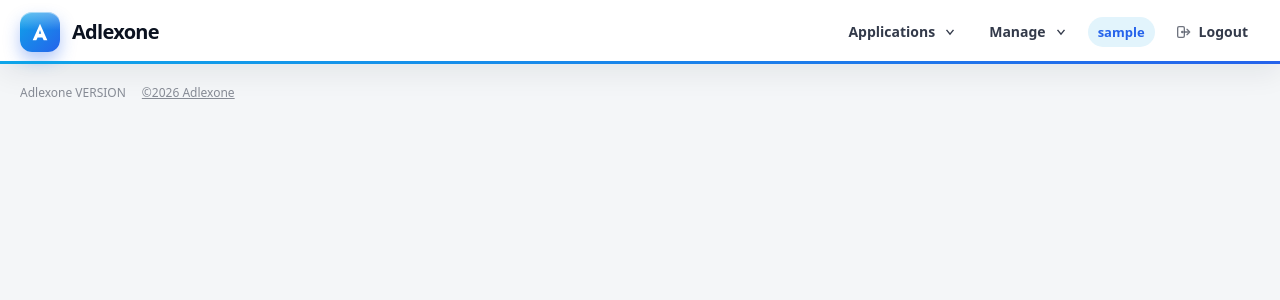
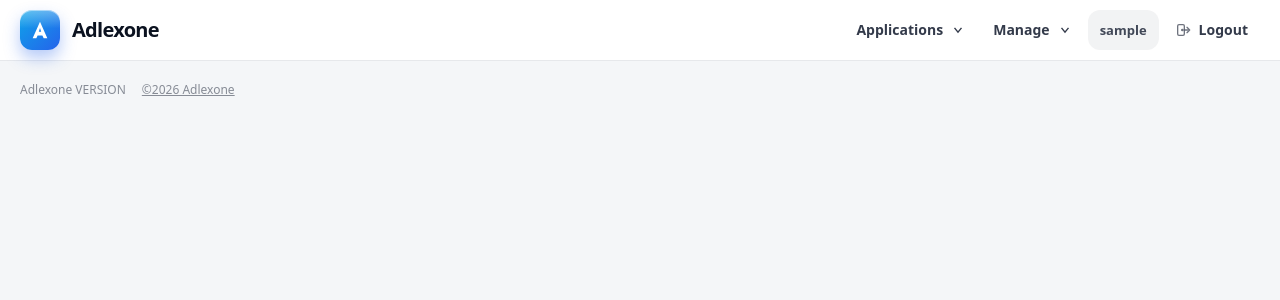
Before and after one commit to rathalian/Adlexone, a PHP site: template themes/new/pages/main_page.php in a window 1280 px wide. Shown: the top 300 px of the page. Run offline with PHP 8.4, Linux system fonts and the light colour scheme; the template is opened without the code that fills it, so the values that code supplies are empty; the visitor is signed in with stand-in values (Sample User, id 1); some libraries are stand-ins or nearby versions.

Commit message:
Align the logo, section links, and right-hand menu on one header row so the current page is the only accent.
Co-authored-by: Cursor <cursoragent@cursor.com>

```diff
--- a/themes/new/css/style.css
+++ b/themes/new/css/style.css
@@ -31,18 +31,16 @@ body{
 
 /* ---------- Brand bar & brand underline ---------- */
 .brandbar{
-    display:flex; align-items:center; gap:10px;
     position:sticky; top:0; z-index:600;
-    margin:0; padding:12px 20px 0;
-    background:#fff; border:0; border-radius:0;
-    box-shadow:0 10px 28px rgba(15,23,42,.07);
+    margin:0; padding:10px 20px;
+    background:#fff;
+    border-bottom:1px solid #e6e8eb;
+    box-shadow:none;
 }
-.brandbar::before{
-    content:""; position:absolute; left:0; right:0; bottom:0; height:3px; z-index:2; pointer-events:none;
-    background:linear-gradient(90deg, var(--brand), var(--brand2));
+.brandrow{
+    display:flex; align-items:center; gap:12px 16px;
+    min-width:0; position:relative;
 }
-.brandbar.has-sectionnav{ flex-direction:column; align-items:stretch; gap:0; }
-.brandrow{ display:flex; align-items:center; gap:12px; flex:1 1 auto; min-width:0; position:relative; padding-bottom:12px; }
 .brandrow::after{ display:none; }
 
 .brandwrap{ display:flex; align-items:center; gap:12px; min-width:0; }
@@ -86,13 +84,14 @@ body{
 
 /* ---------- Top navigation: visible, right aligned (hover dropdowns) ---------- */
 .topnav{
-    display:flex !important; align-items:center; gap:8px; flex-wrap:wrap; justify-content:flex-end;
+    display:flex !important; align-items:center; gap:4px; flex:0 0 auto; flex-wrap:nowrap; justify-content:flex-end;
     margin-left:auto; position:static; padding:0; background:transparent; border:0; box-shadow:none;
+    min-width:0;
 }
 .topnav .menu{ position:relative; display:inline-block; background:transparent; box-shadow:none; padding:0; border-radius:0; }
 .topnav .menu__button{
     position:relative; display:inline-flex; align-items:center; gap:8px;
-    padding:8px 12px; border-radius:10px; background:transparent; border:0; cursor:pointer;
+    min-height:40px; padding:0 12px; border-radius:12px; background:transparent; border:0; cursor:pointer;
     color:rgba(15,23,42,.85);
     font: inherit; font-weight:600;
     appearance:none; -webkit-appearance:none;
@@ -145,7 +136,7 @@ body{
 .topnav .menu__divider{ height:1px; margin:6px 8px; background:var(--border); }
 .topnav__logout{
     display:inline-flex; align-items:center; gap:8px;
-    padding:8px 12px; border-radius:10px; text-decoration:none;
+    min-height:40px; padding:0 12px; border-radius:12px; text-decoration:none;
     color:rgba(15,23,42,.85); font-weight:600;
 }
 .topnav__logout:hover{ background:var(--hover); }
@@ -207,18 +195,29 @@ body{
 }
 .sectionnav__label{ display:inline-block; }
 .sectionnav__link[aria-current="page"] .icon{
-    background:linear-gradient(135deg, var(--brand), var(--brand2));
+    background:var(--brand2);
     color:#fff;
     opacity:1;
 }
 
+@media (max-width:1500px){
+    .brandrow{ flex-wrap:wrap; row-gap:8px; }
+    .brandhome{ order:1; flex:0 0 auto; }
+    .topnav{ order:2; flex:1 1 auto; min-width:0; justify-content:flex-end; }
+    .sectionnav{
+        order:3;
+        flex:1 0 100%;
+        padding-left:52px;
+    }
+}
 @media (max-width:640px){
-    .brandbar{ padding:10px 12px 0; }
-    .brandrow{ flex-wrap:nowrap; gap:6px; padding-bottom:10px; }
+    .brandbar{ padding:10px 12px; }
+    .brandrow{ gap:6px; }
     .brandwrap{ flex:0 0 auto; gap:8px; }
     .logoA{ width:34px; height:34px; border-radius:10px; }
     .logoA svg{ width:18px; height:18px; }
     .brandtext{ font-size:17px; }
+    .sectionnav{ padding-left:42px; }
     .topnav{ flex-wrap:nowrap; min-width:0; gap:2px; }
     .topnav .menu{ min-width:0; flex:1 1 auto; }
     .topnav .menu__button{ min-height:44px; padding:8px 6px; gap:4px; }
@@ -745,15 +745,21 @@ body{
 }
 
 .topnav__user{
+    display:inline-flex;
+    align-items:center;
+    max-width:11rem;
+    min-height:40px;
     font-size:13px;
     font-weight:600;
-    color:var(--brand2);
-    padding:6px 10px;
-    border-radius:999px;
-    background:color-mix(in srgb, var(--brand) 12%, white);
+    color:rgba(15,23,42,.78);
+    padding:0 12px;
+    border-radius:12px;
+    background:rgba(15,23,42,.05);
     white-space:nowrap;
+    overflow:hidden;
+    text-overflow:ellipsis;
 }
-@media (max-width:640px){
+@media (max-width:960px){
     .topnav__user{ display:none; }
 }
 
--- a/themes/new/pages/main_page.php
+++ b/themes/new/pages/main_page.php
@@ -15,7 +15,7 @@ $hasSectionNav = defined('APP_SECTION_NAV') && APP_SECTION_NAV !== '';
     <link rel="stylesheet" href="themes/new/css/style.css">
 </head>
 <body>
-    <div class="brandbar<?php echo $hasSectionNav ? ' has-sectionnav' : ''; ?>">
+    <div class="brandbar">
     <div class="brandrow">
         <a class="brandhome" href="index.php?controller=quick_launch" aria-label="Home">
         <div class="brandwrap">
@@ -28,6 +28,10 @@ $hasSectionNav = defined('APP_SECTION_NAV') && APP_SECTION_NAV !== '';
             <div class="brandtext"><span class="title-static">Adlexone</span></div>
         </div>
         </a>
+
+        <?php if ($hasSectionNav) {
+            echo APP_SECTION_NAV;
+        } ?>
 
         <nav class="topnav" aria-label="Top">
             <?php
@@ -61,21 +65,9 @@ $hasSectionNav = defined('APP_SECTION_NAV') && APP_SECTION_NAV !== '';
             $appLabel = 'Applications';
             $manageLabel = 'Manage';
             $chevron = '<svg class="chev" viewBox="0 0 20 20" aria-hidden="true"><path d="M5 7l5 6 5-6"/></svg>';
-            $applicationsCurrent = $matchesController($quickLaunch['controller']);
-            foreach ($applications as $item) {
-                if ($matchesController($item['controller'])) {
-                    $applicationsCurrent = true;
-                }
-            }
-            $manageCurrent = false;
-            foreach ($manageItems as $item) {
-                if ($matchesController($item['controller'])) {
-                    $manageCurrent = true;
-                }
-            }
             ?>
             <div class="menu" data-menu>
-                <button class="menu__button<?php echo $applicationsCurrent ? ' is-current' : ''; ?>" type="button" aria-haspopup="menu" aria-expanded="false" aria-controls="menu-applications"><span class="menu__label"><?php echo htmlspecialchars($appLabel, ENT_QUOTES, 'UTF-8'); ?></span><?php echo $chevron; ?></button>
+                <button class="menu__button" type="button" aria-haspopup="menu" aria-expanded="false" aria-controls="menu-applications"><span class="menu__label"><?php echo htmlspecialchars($appLabel, ENT_QUOTES, 'UTF-8'); ?></span><?php echo $chevron; ?></button>
                 <div class="menu__panel" id="menu-applications" role="menu" hidden>
                     <?php foreach ($applications as $item) {
                         echo $renderMenuItem($item);
@@ -85,7 +77,7 @@ $hasSectionNav = defined('APP_SECTION_NAV') && APP_SECTION_NAV !== '';
                 </div>
             </div>
             <div class="menu" data-menu>
-                <button class="menu__button<?php echo $manageCurrent ? ' is-current' : ''; ?>" type="button" aria-haspopup="menu" aria-expanded="false" aria-controls="menu-manage"><span class="menu__label"><?php echo htmlspecialchars($manageLabel, ENT_QUOTES, 'UTF-8'); ?></span><?php echo $chevron; ?></button>
+                <button class="menu__button" type="button" aria-haspopup="menu" aria-expanded="false" aria-controls="menu-manage"><span class="menu__label"><?php echo htmlspecialchars($manageLabel, ENT_QUOTES, 'UTF-8'); ?></span><?php echo $chevron; ?></button>
                 <div class="menu__panel" id="menu-manage" role="menu" hidden>
                     <?php foreach ($manageItems as $item) {
                         echo $renderMenuItem($item);
@@ -104,10 +96,6 @@ $hasSectionNav = defined('APP_SECTION_NAV') && APP_SECTION_NAV !== '';
             </a>
         </nav>
     </div>
-    <?php if ($hasSectionNav) {
-        echo APP_SECTION_NAV;
-    } ?>
-<!--    <div class="underline" aria-hidden="true"></div>-->
 </div>
 
 <?php if (defined('PAGE_TITLE') && PAGE_TITLE !== ''): ?>
```
Also changed, not shown: other parts of themes/new/css/style.css (+12 -22 lines).
